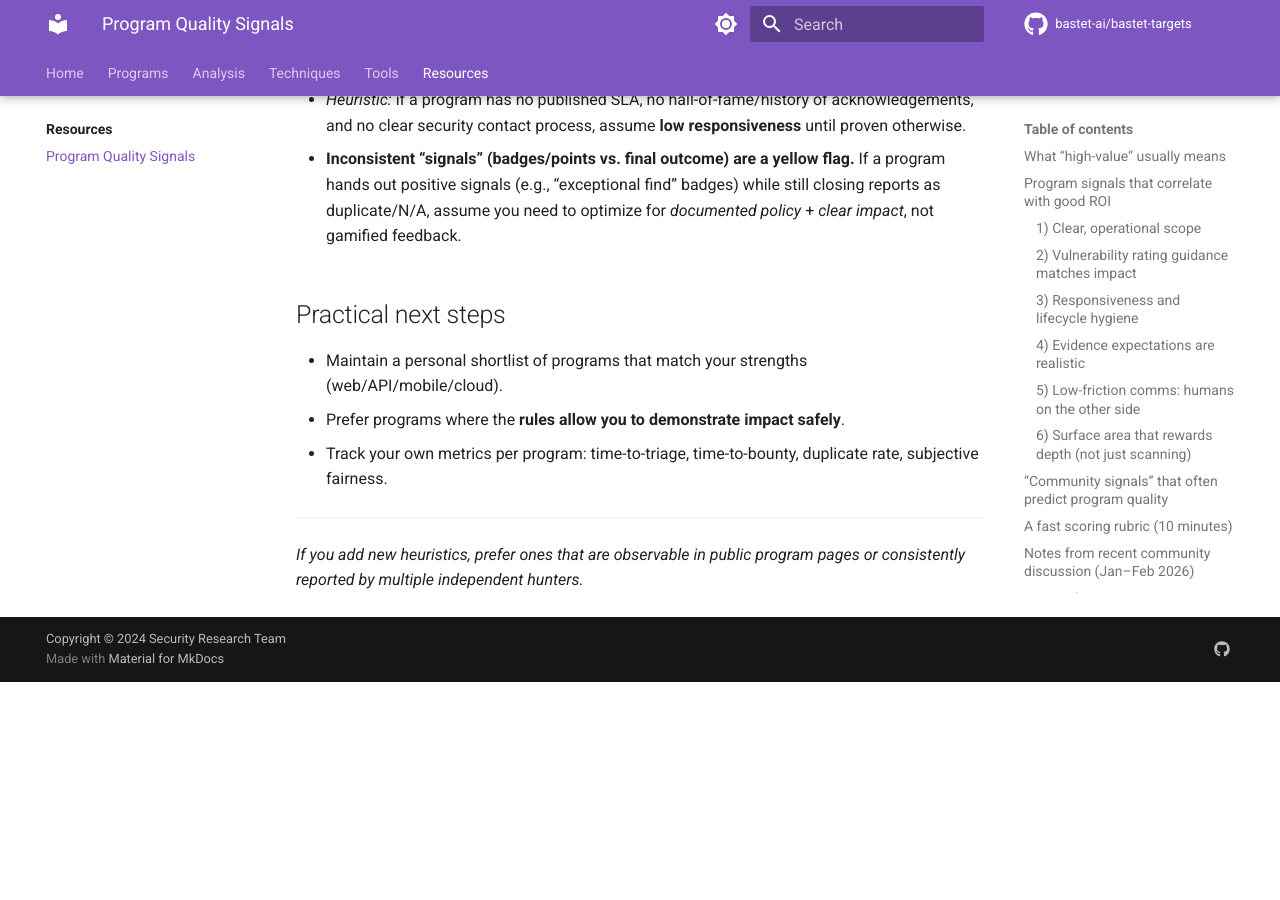
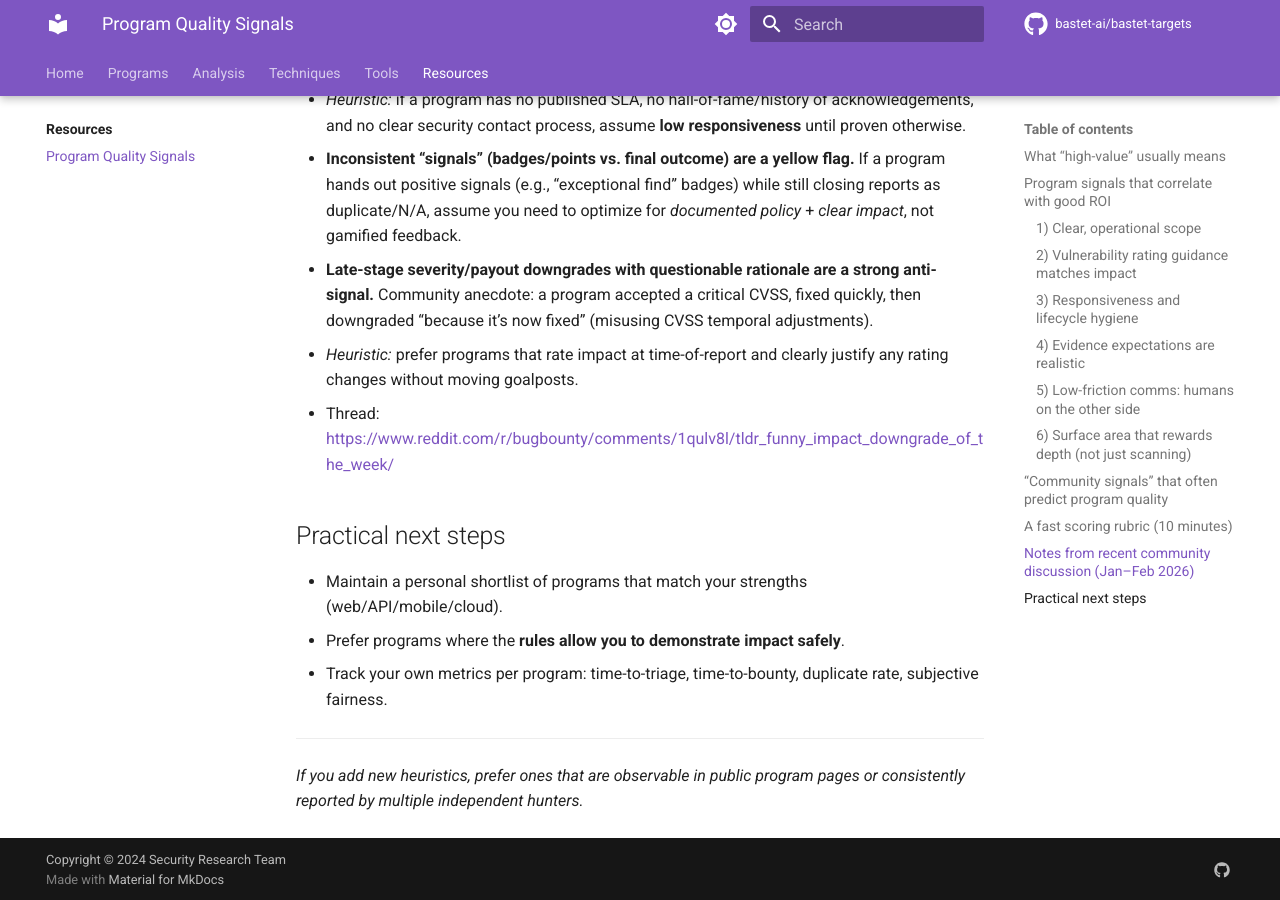
Before and after one commit to bastet-ai/bastet-targets, an MkDocs documentation site: the page built from docs/resources/program-quality-signals.md, in a window 1280 px wide and 900 px high, scrolled down 4725 px. Built offline with MkDocs 1.6.1 and Material for MkDocs 9.7.7, drawn with Linux system fonts in a browser that asks for light colours; comment, search, counter and statistics services are not loaded; before the commit the page ends 5407 px from its top, so only the background shows below that.

Commit message:
Add heuristic: late-stage CVSS downgrades are negative program signal

```diff
--- a/docs/resources/program-quality-signals.md
+++ b/docs/resources/program-quality-signals.md
@@ -135,6 +135,10 @@ Themes showing up repeatedly:
 
 - **Inconsistent “signals” (badges/points vs. final outcome) are a yellow flag.** If a program hands out positive signals (e.g., “exceptional find” badges) while still closing reports as duplicate/N/A, assume you need to optimize for *documented policy* + *clear impact*, not gamified feedback.
 
+- **Late-stage severity/payout downgrades with questionable rationale are a strong anti-signal.** Community anecdote: a program accepted a critical CVSS, fixed quickly, then downgraded “because it’s now fixed” (misusing CVSS temporal adjustments).
+  - *Heuristic:* prefer programs that rate impact at time-of-report and clearly justify any rating changes without moving goalposts.
+  - Thread: https://www.reddit.com/r/bugbounty/comments/1qulv8l/tldr_funny_impact_downgrade_of_the_week/
+
 ## Practical next steps
 
 - Maintain a personal shortlist of programs that match your strengths (web/API/mobile/cloud).
```
Also changed, not shown: docs/programs/program-quality-signals.md (+4 -0 lines).
